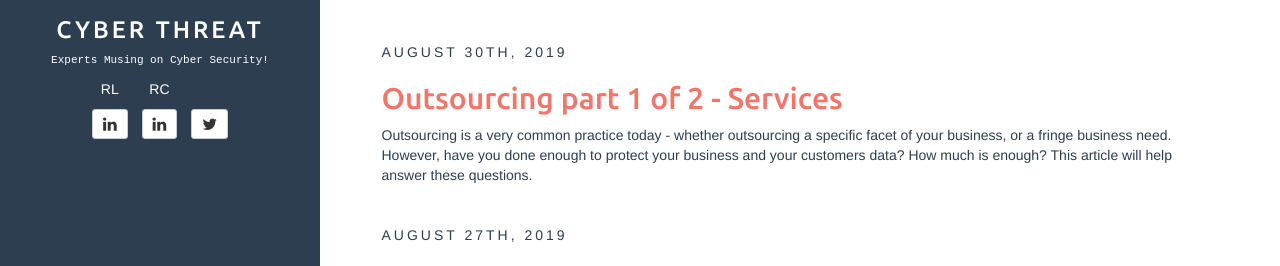
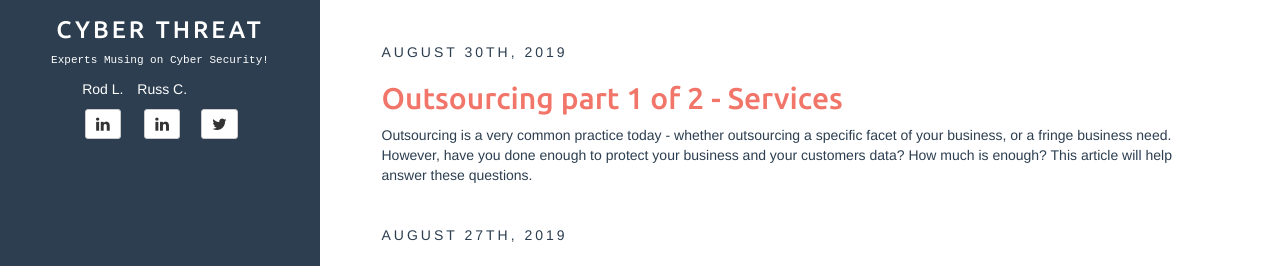
Before and after one commit to cyberthreatinfo/cyberthreatinfo.github.io, a Jekyll site: the page built from index.html, in a window 1280 px wide. Shown: the part 261-527 px from the top of the page. Built offline with Jekyll 4.4.1, drawn with Linux system fonts in a browser that asks for light colours; the list of posts is cut into pages by our own code.

Commit message:
Update sidebar.html

```diff
--- a/_includes/sidebar.html
+++ b/_includes/sidebar.html
@@ -25,14 +25,14 @@
 		{% endif %}
 		{% if site.author.linkedin1 %}
 		<li>
-			<p>RL</p><a class="btn btn-default btn-sm" href="https://linkedin.com/in/{{ site.author.linkedin1 }}">
+			<p>Rod L.</p><a class="btn btn-default btn-sm" href="https://linkedin.com/in/{{ site.author.linkedin1 }}">
 				<i class="fa fa-linkedin fa-lg"></i>
 			</a>
 		</li>
 		{% endif %}
 		{% if site.author.linkedin2 %}
 		<li>
-			<p>RC</p><a class="btn btn-default btn-sm" href="https://linkedin.com/in/{{ site.author.linkedin2 }}">
+			<p>Russ C.</p><a class="btn btn-default btn-sm" href="https://linkedin.com/in/{{ site.author.linkedin2 }}">
 				<i class="fa fa-linkedin fa-lg"></i>
 			</a>
 		</li>
```
